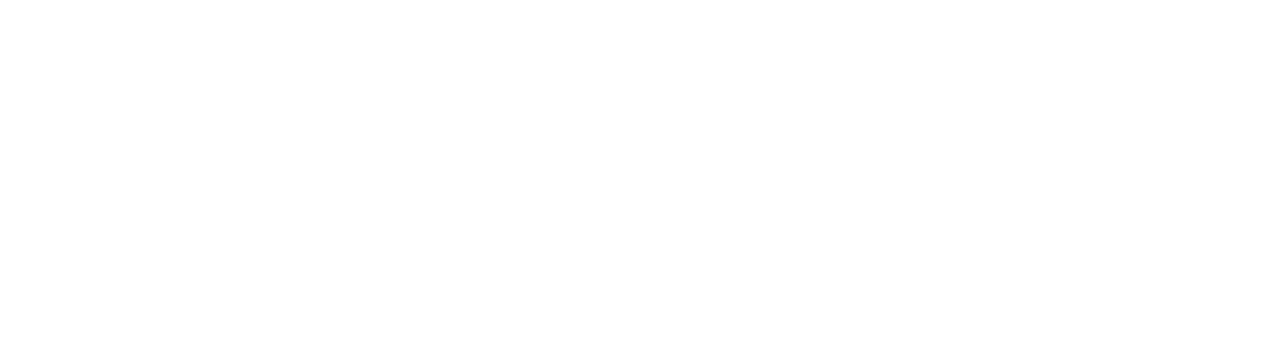
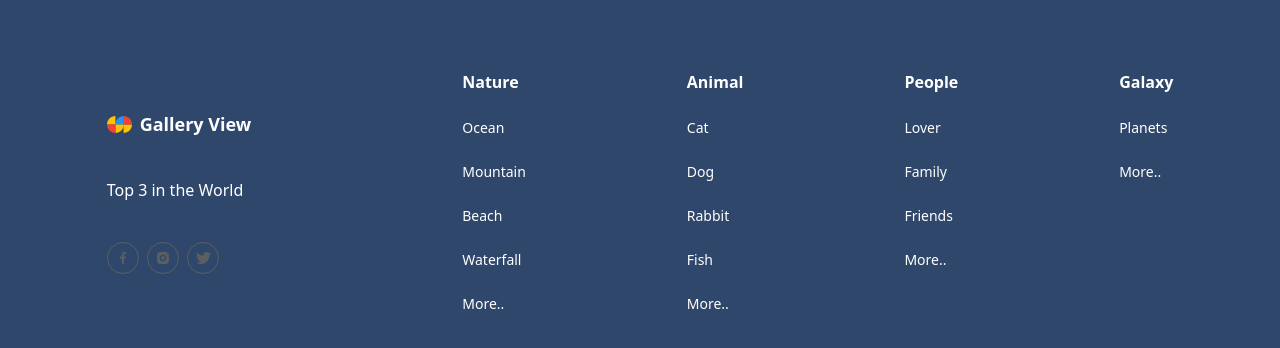
Before and after one commit to Frontend-OneSide-BRI/Mini_Project_2_FE_Stevani-Doris, a React (Create React App) app: page / in a window 1280 px wide. Shown: the part 4106-4454 px from the top of the page. Before the commit the page ends 4096 px from the top, so only its background shows below. Built offline with nearby package versions, Linux system fonts and the light colour scheme.

Commit message:
Add Footer

```diff
--- a/src/App.js
+++ b/src/App.js
@@ -3,6 +3,8 @@
 import { BrowserRouter as Router, Routes, Route } from "react-router-dom";
 import Navbar from './components/Navbar';
 import Home from './pages/Home';
+import Footer from './components/Footer';
+import Modal from './components/Modal';
 
 function App() {
     return (
@@ -11,9 +13,11 @@
         <Navbar/>
             <Routes>
                 <Route path="/" element={<Home />} />
+                <Route path="/modal" element={<Modal />} />
                 <Route>404 not found!</Route>
             </Routes>
         </Router>
+        <Footer/>
         </div>
     );
 }
--- /dev/null
+++ b/src/components/Footer.jsx
@@ -0,0 +1,59 @@
+import Logo from "../assets/logo.svg"
+import Facebook from "../assets/facebook.svg"
+import Twiter from "../assets/twitter.svg"
+import Instagram from "../assets/instagram.svg"
+
+const Footer = () => {
+  return (
+    <div className="bg-primary-300">
+        <div className='w-5/6 mx-auto py-20 text-white'>
+                <div className='flex md:flex-row flex-col items-center justify-between'>
+                    <div className='flex flex-col items-start gap-10 basis-1/3'>
+                        <div className='flex items-center justify-center gap-2'>
+                            <img src={Logo} alt="logo" />
+                            <h1 className='text-lg text-white font-bold'>Gallery View</h1>
+                        </div>
+                        <p>Top 3 in the World</p>
+                        <div className="flex gap-2">
+                            <img src={Facebook} alt="facebook" />
+                            <img src={Instagram} alt="instagram" />
+                            <img src={Twiter} alt="twitter" />
+                        </div>
+                    </div>
+                    <div className="flex items-start justify-between md:gap-0 gap-4 md:mt-0 mt-8 basis-2/3">
+                        <div className="flex flex-col gap-6">
+                            <h1 className="font-semibold text-white">Nature</h1>
+                            <p className="text-sm">Ocean</p>
+                            <p className="text-sm">Mountain</p>
+                            <p className="text-sm">Beach</p>
+                            <p className="text-sm">Waterfall</p>
+                            <p className="text-sm">More..</p>
+                        </div>
+                        <div className="flex flex-col gap-6">
+                            <h1 className="font-semibold text-white">Animal</h1>
+                            <p className="text-sm">Cat</p>
+                            <p className="text-sm">Dog</p>
+                            <p className="text-sm">Rabbit</p>
+                            <p className="text-sm">Fish</p>
+                            <p className="text-sm">More..</p>
+                        </div>
+                        <div className="flex flex-col gap-6">
+                            <h1 className="font-semibold text-white">People</h1>
+                            <p className="text-sm">Lover</p>
+                            <p className="text-sm">Family</p>
+                            <p className="text-sm">Friends</p>
+                            <p className="text-sm">More..</p>
+                        </div>
+                        <div className="flex flex-col  gap-6">
+                            <h1 className="font-semibold text-white">Galaxy</h1>
+                            <p className="text-sm">Planets</p>
+                            <p className="text-sm">More..</p>
+                        </div>
+                    </div>
+                </div>
+            </div>
+    </div>
+    )
+}
+
+export default Footer
```
